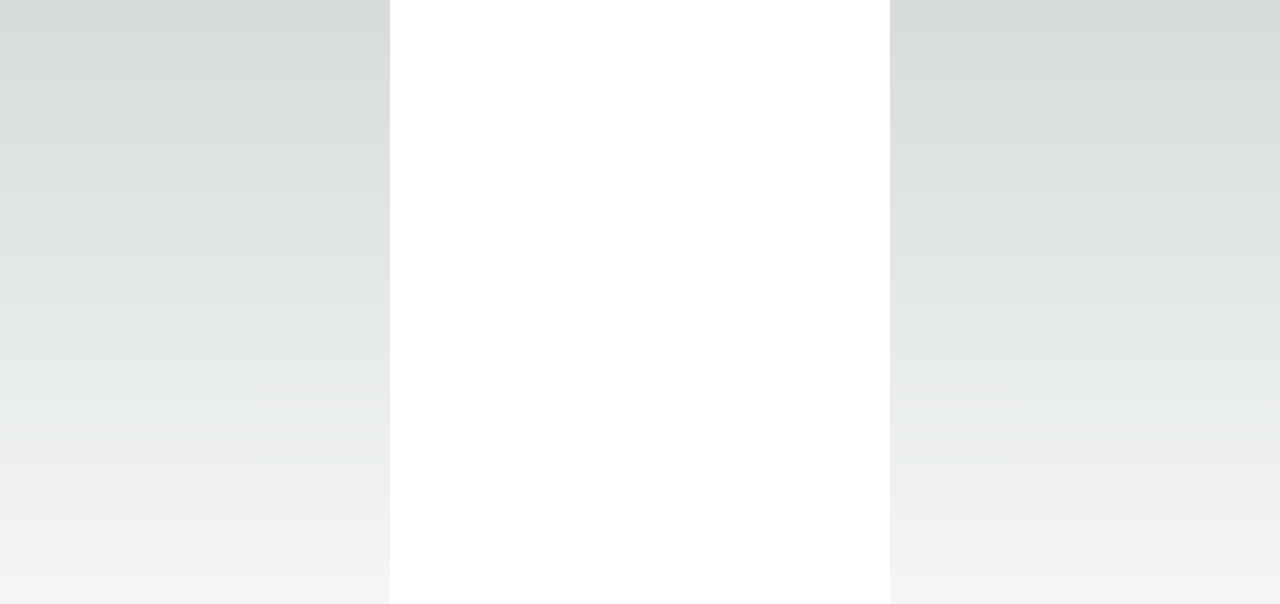
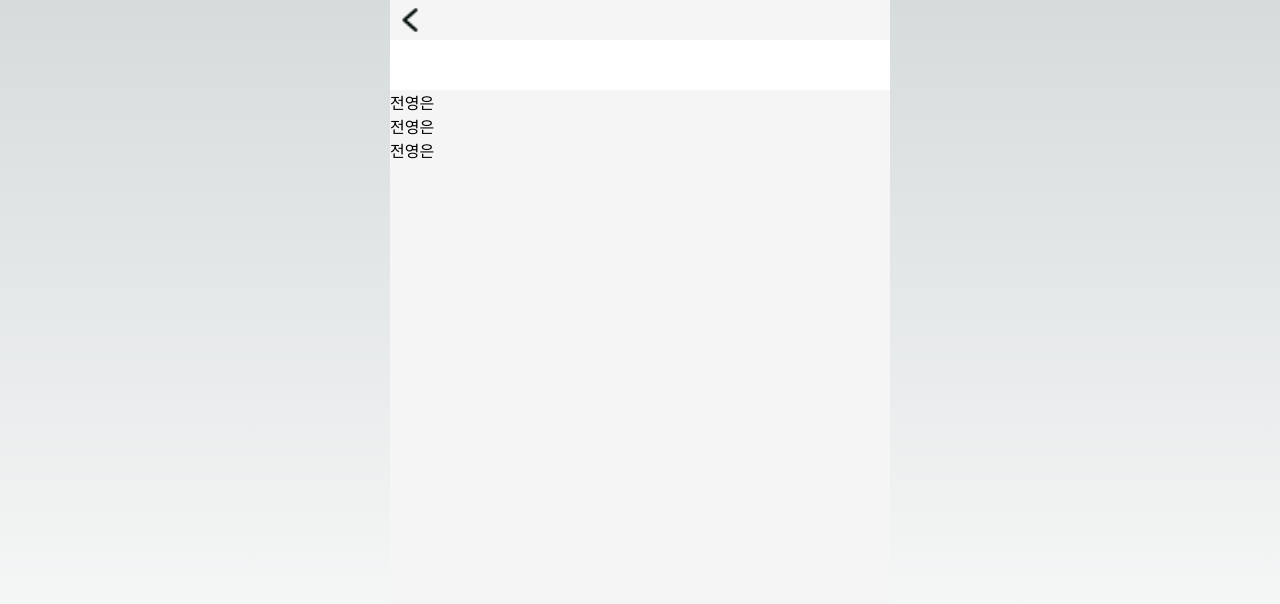
Before and after one commit to Capstone-2024-1/frontend, a Next.js app: page /group in a window 1280 px wide. Shown: the top 604 px of the page. Built offline with nearby package versions, Linux system fonts and the light colour scheme.

Commit message:
feat: 그룹 페이지 틀 (#13)

```diff
--- a/src/components/group/Group.tsx
+++ b/src/components/group/Group.tsx
@@ -1,12 +1,64 @@
+import { setColor } from '@/utils/setColor';
+import { Box, CardMedia } from '@mui/material';
 import { useSearchParams } from 'next/navigation';
 import React from 'react'
+import Member from './Member';
 
 const Group = () => {
   const params = useSearchParams();
   const groupName = params.get('name');
   return (
-    <div>{groupName}</div>
+    <Box sx={containerStyle}>
+      <Box sx={backBoxStyle}>
+        <CardMedia
+          component="img"
+          image={'/images/arrow-left.png'}
+          title="profile"
+          sx={backStyle}
+          />
+      </Box>
+      <Box sx={groupNameStyle}>
+        {groupName}
+      </Box>
+
+      <Box sx={memberBoxStyle}>
+        <Member profile={'/images/myBlack.png'} name={'전영은'}/>
+        <Member profile={'/images/myBlack.png'} name={'전영은'}/>
+        <Member profile={'/images/myBlack.png'} name={'전영은'}/>
+      </Box>
+    </Box>
   )
 }
 
-export default Group
+export default Group;
+
+const containerStyle = {
+  bgcolor: setColor('lightGrey'),
+  width: '100%',
+  height: '100%',
+};
+
+const backBoxStyle = {
+  width: '100%',
+};
+
+const backStyle = {
+  width: '40px',
+  height: '40px',
+};
+
+const groupNameStyle = {
+  width: '100%',
+  height: '50px',
+  bgcolor: 'white',
+  display: 'flex',
+  alignItems: 'center',
+  fontFamily: 'Inter',
+  fontSize: '1.875rem',
+  fontWeight: 'bold',
+  paddingLeft: '1rem',
+};
+
+const memberBoxStyle = {
+
+}
--- /dev/null
+++ b/src/components/group/Member.tsx
@@ -0,0 +1,9 @@
+import React from 'react'
+
+const Member = ({profile, name}: {profile:string, name: string}) => {
+  return (
+    <div>{name}</div>
+  )
+}
+
+export default Member
```
